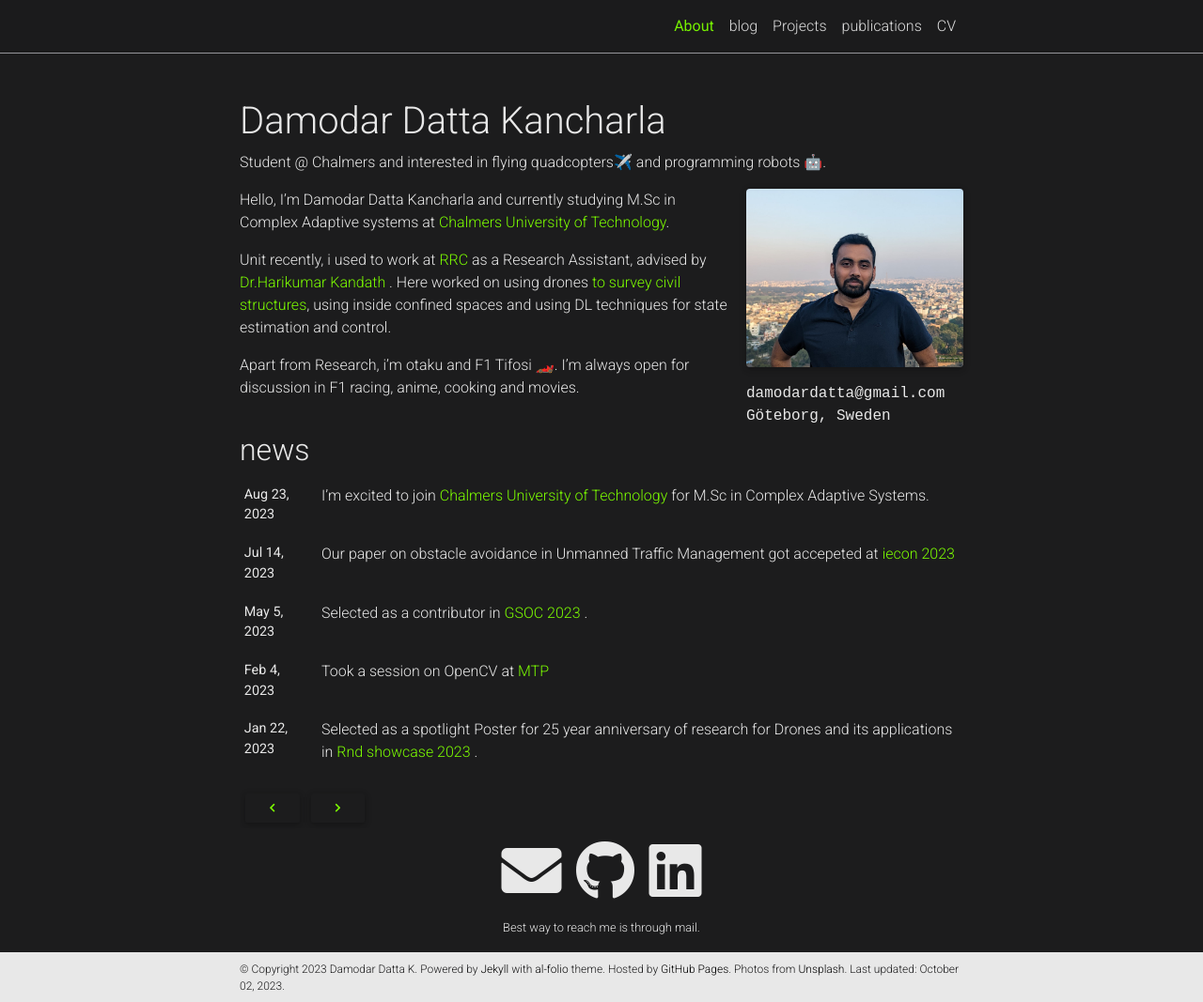
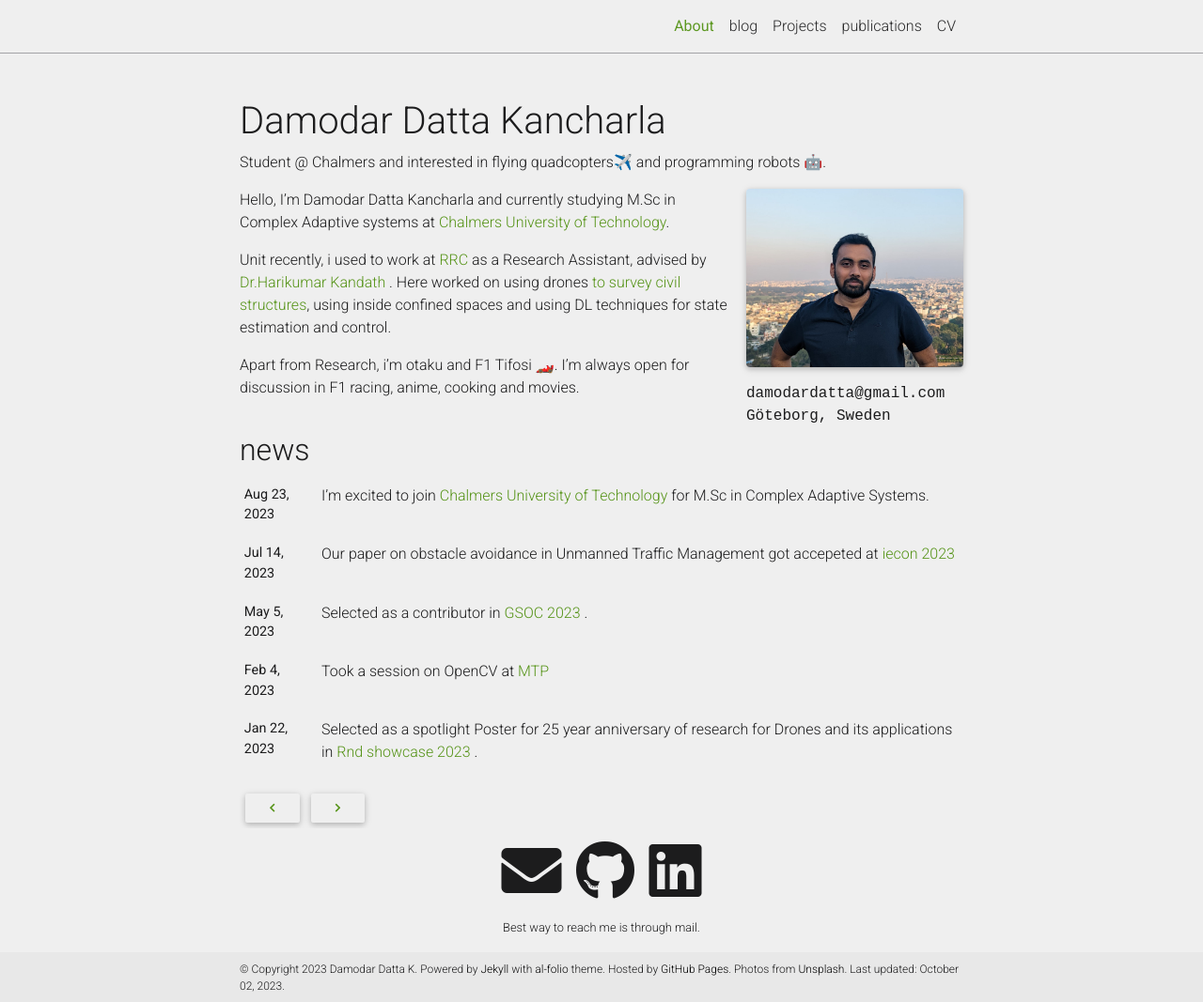
Before and after one commit to damodardatta/damodardatta.github.io, a Jekyll site: the page built from _pages/about.md, in a window 1280 px wide and 1067 px high. Shown: the whole window at 94% size. Built offline with Jekyll 4.4.1, drawn with Linux system fonts in a browser that asks for light colours; nearby versions of some CDN libraries; full-size pictures stand in for the smaller copies a plugin makes; comment, search, counter and statistics services are not loaded; a style sheet for code colours, icons or effects is not loaded.

Commit message:
changed color theme

```diff
--- a/_sass/_themes.scss
+++ b/_sass/_themes.scss
@@ -3,18 +3,18 @@
  ******************************************************************************/
 
 :root {
-  --global-bg-color: #{$grey-color-dark};
+  --global-bg-color: rgb(239, 239, 239);
   --global-code-bg-color: #{$code-bg-color-dark};
-  --global-text-color: #{$grey-color-light};
-  --global-text-color-light: #{$grey-color-light};
-  --global-theme-color: rgb(124, 252, 0);
-  --global-hover-color: rgb(124, 252, 0);
+  --global-text-color: #{$grey-color-dark};
+  --global-text-color-light: #{$grey-color-dark};
+  --global-theme-color: rgb(85, 147, 23);
+  --global-hover-color: rgb(85, 147, 23);
   --global-footer-bg-color: #{$grey-color-light};
   --global-footer-text-color: #{$grey-color-dark};
   --global-footer-link-color: #{$black-color};
   --global-distill-app-color: #{$grey-color-light};
   --global-divider-color: #9e9ea2;
-  --global-card-bg-color: #{$grey-900};
+  --global-card-bg-color: rgb(239, 239, 239);
 
   // --global-bg-color: rgb(255, 255, 255);
   // --global-code-bg-color: #{$code-bg-color-light};
```
